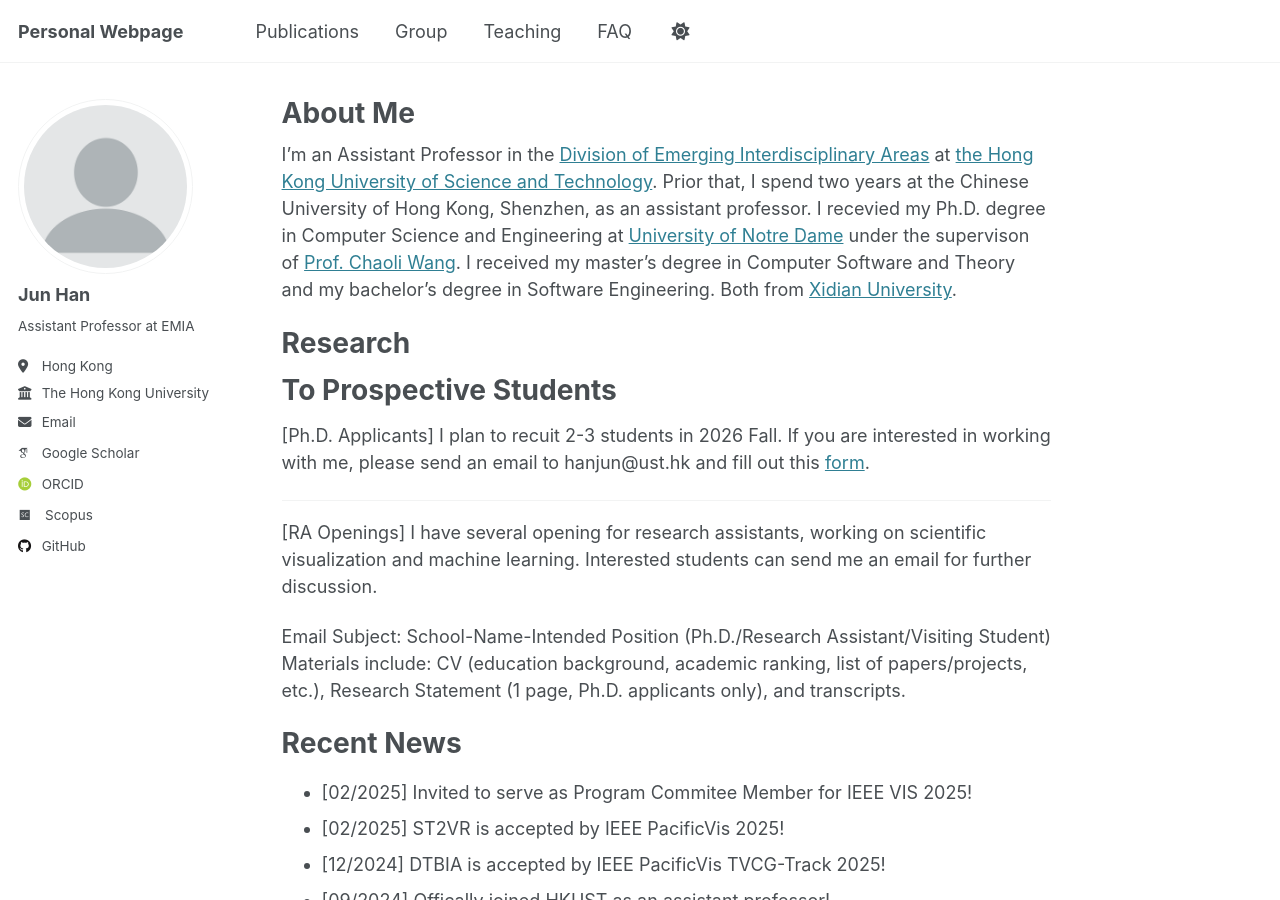
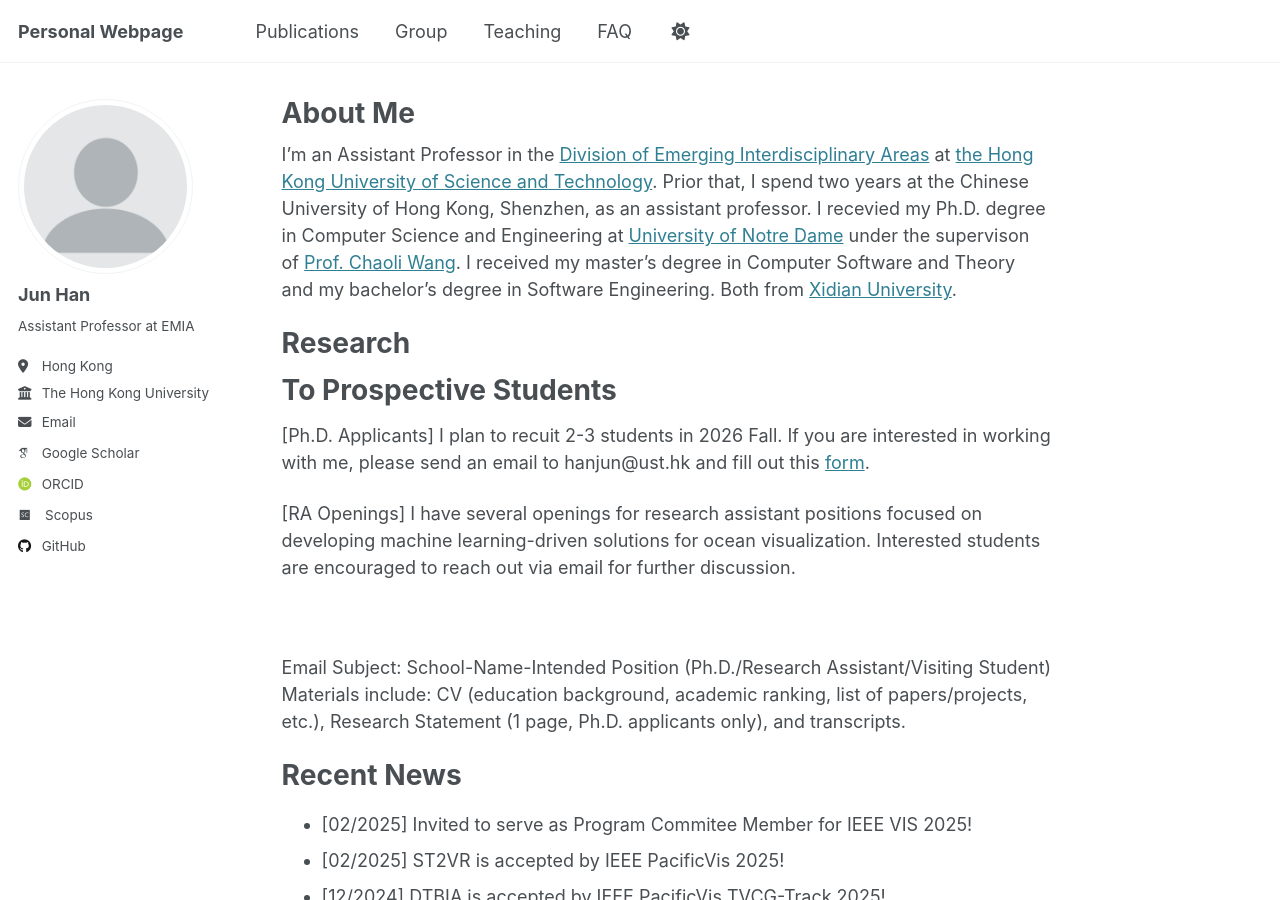
Before and after one commit to stevenhan1991/stevenhan1991.github.io, a Jekyll site: the page built from _pages/about.md, in a window 1280 px wide and 900 px high. Built offline with Jekyll 4.4.1, drawn with Linux system fonts in a browser that asks for light colours; some web fonts are replaced.

Commit message:
Update about.md

```diff
--- a/_pages/about.md
+++ b/_pages/about.md
@@ -14,9 +14,11 @@ I'm an Assistant Professor in the [Division of Emerging Interdisciplinary Areas]
 
 <h1 id="students">To Prospective Students</h1>
 [Ph.D. Applicants] I plan to recuit 2-3 students in 2026 Fall. If you are interested in working with me, please send an email to hanjun@ust.hk and fill out this <a href='https://forms.gle/HdSszZPxnxNtuJys6'>form</a>.
-<hr>
+<br />
 
-[RA Openings] I have several opening for research assistants, working on scientific visualization and machine learning. Interested students can send me an email for further discussion.
+[RA Openings] I have several openings for research assistant positions focused on developing machine learning-driven solutions for ocean visualization. Interested students are encouraged to reach out via email for further discussion.
+
+<br />
 
 Email Subject: School-Name-Intended Position (Ph.D./Research Assistant/Visiting Student)
 Materials include: CV (education background, academic ranking, list of papers/projects, etc.), Research Statement (1 page, Ph.D. applicants only), and transcripts.
```
